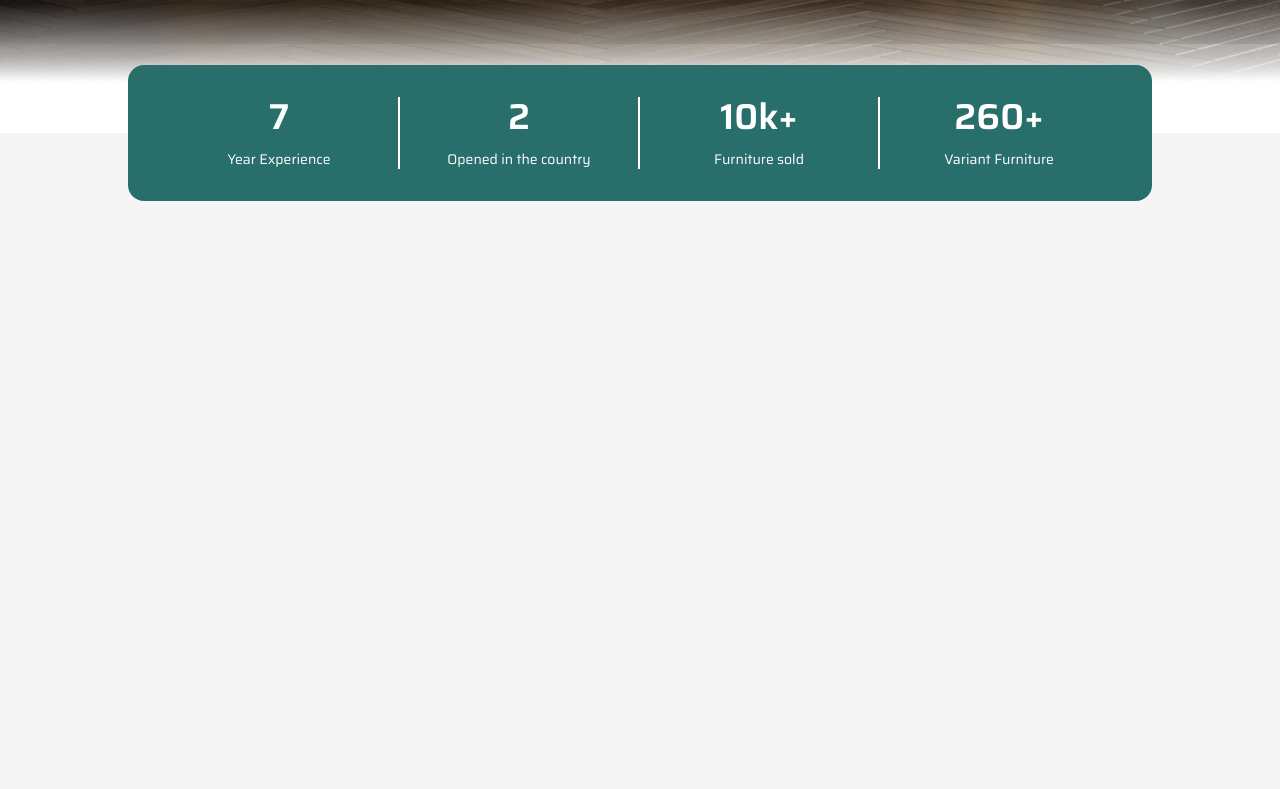
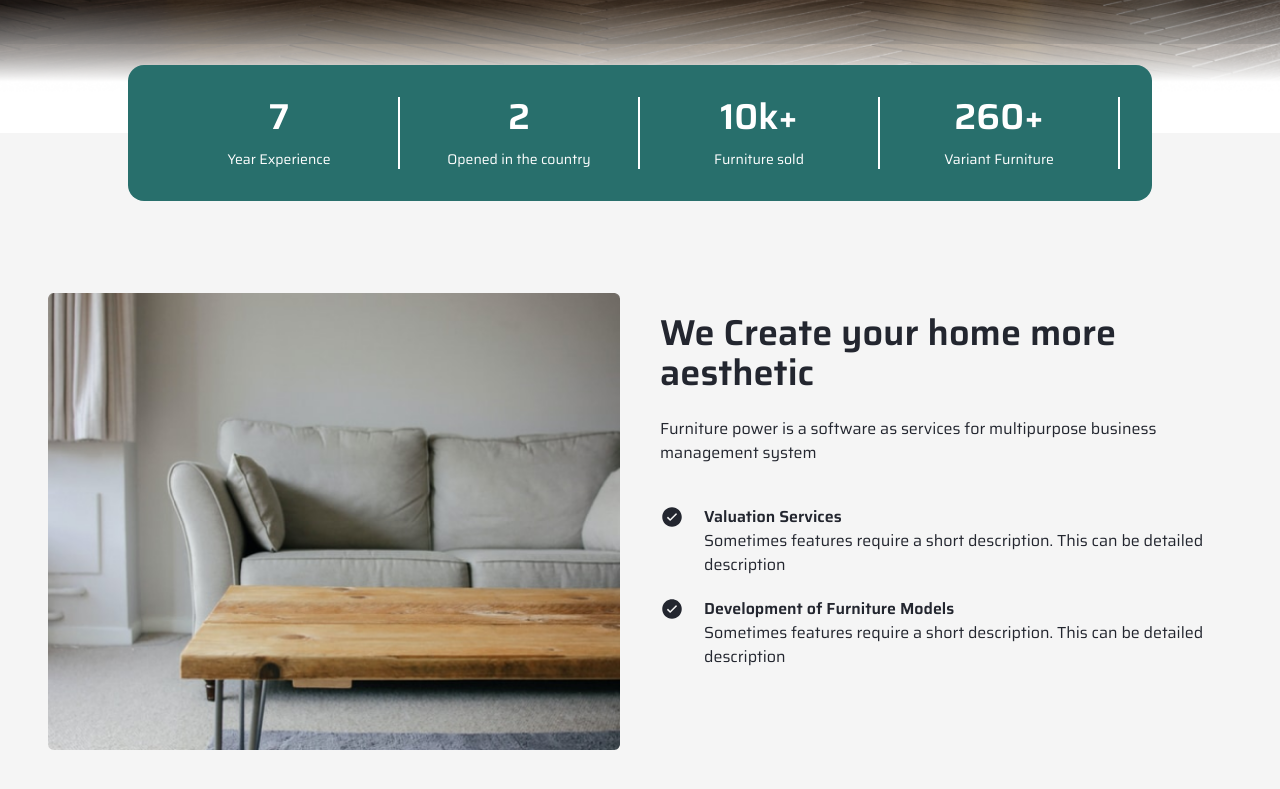
Before and after one commit to JLiman86/furniture-website, a React (Vite) app: page / in a window 1280 px wide. Shown: the part 667-1456 px from the top of the page. Before the commit the page ends 868 px from the top, so only its background shows below. Built offline with nearby package versions, Linux system fonts and the light colour scheme.

Commit message:
add features section

```diff
--- a/src/App.tsx
+++ b/src/App.tsx
@@ -1,13 +1,13 @@
+import Features from "./components/Features";
 import Header from "./components/Header";
 import Hero from "./components/Hero";
 
-
 function App() {
   return (
-    <div className="max-w-[1444px] mx-auto">
-      <Header/>
+    <div className="max-w-[1440px] mx-auto">
+      <Header />
       <Hero />
-
+      <Features />
     </div>
   );
 }
--- /dev/null
+++ b/src/components/Features.tsx
@@ -0,0 +1,36 @@
+import { features } from "../data";
+
+const Features = () => {
+  const { image, title, subtitle, items } = features;
+  return (
+    <section>
+      <div className="container mx-auto text-primary pt-40 pb-20">
+        <div className="grid grid-cols-1 lg:grid-cols-2 gap-10">
+          <div className="order-1 lg:-order-1">
+            <img className="w-full" src={image.type} alt="" />
+          </div>
+          <div className="">
+            <h2 className="text-4xl font-semibold mt-5">{title}</h2>
+            <p className="mt-6 mb-10">{subtitle}</p>
+            <div className="">
+              {items.map((item, idx) => {
+                const { icon, title, subtitle } = item;
+                return (
+                  <div key={idx} className="flex gap-5 items-start mb-5">
+                    <div className="text-2xl">{icon}</div>
+                    <div>
+                      <h3 className="font-semibold">{title}</h3>
+                      <p>{subtitle}</p>
+                    </div>
+                  </div>
+                );
+              })}
+            </div>
+          </div>
+        </div>
+      </div>
+    </section>
+  );
+};
+
+export default Features;
--- a/src/components/Header.tsx
+++ b/src/components/Header.tsx
@@ -26,13 +26,13 @@ const Header = () => {
         <nav className="flex justify-between py-4">
           <img className="h-[30px]" src={Logo} alt="" />
 
-          <ul className="md:flex justify-center items-center gap-5 hidden ">
+          <ul className="md:flex justify-center items-center gap-5 hidden">
             {navigation.map((item, idx) => {
               return (
                 <li key={idx}>
                   <Link
                     to={item.href}
-                    className="capitalize cursor-pointer border-b-2 border-transparent hover:border-b-white py-1 px-4"
+                    className="capitalize cursor-pointer border-b-2 border-transparent hover:border-b-white py-1 px-3"
                   >
                     {item.name}
                   </Link>
--- a/src/components/StatsBar.tsx
+++ b/src/components/StatsBar.tsx
@@ -4,7 +4,7 @@ const StatsBar = () => {
   return (
     <ul className="bg-accent rounded-2xl p-8 grid gap-y-3 grid-cols-2 md:grid-cols-4 w-4/5 absolute left-1/2 bottom-0 -translate-x-1/2 translate-y-1/2 ">
       {stats.map((stat) => (
-        <li className="text-center border-white odd:border-r-2 md:border-r-2 md:last:border-transparent ">
+        <li className="text-center border-white odd:border-r-2 md:border-r-2 md:last:border-r-2-transparent ">
           <h3 className="text-4xl font-semibold mb-3">{stat.value}</h3>
           <p className="text-sm">{stat.text}</p>
         </li>
```
